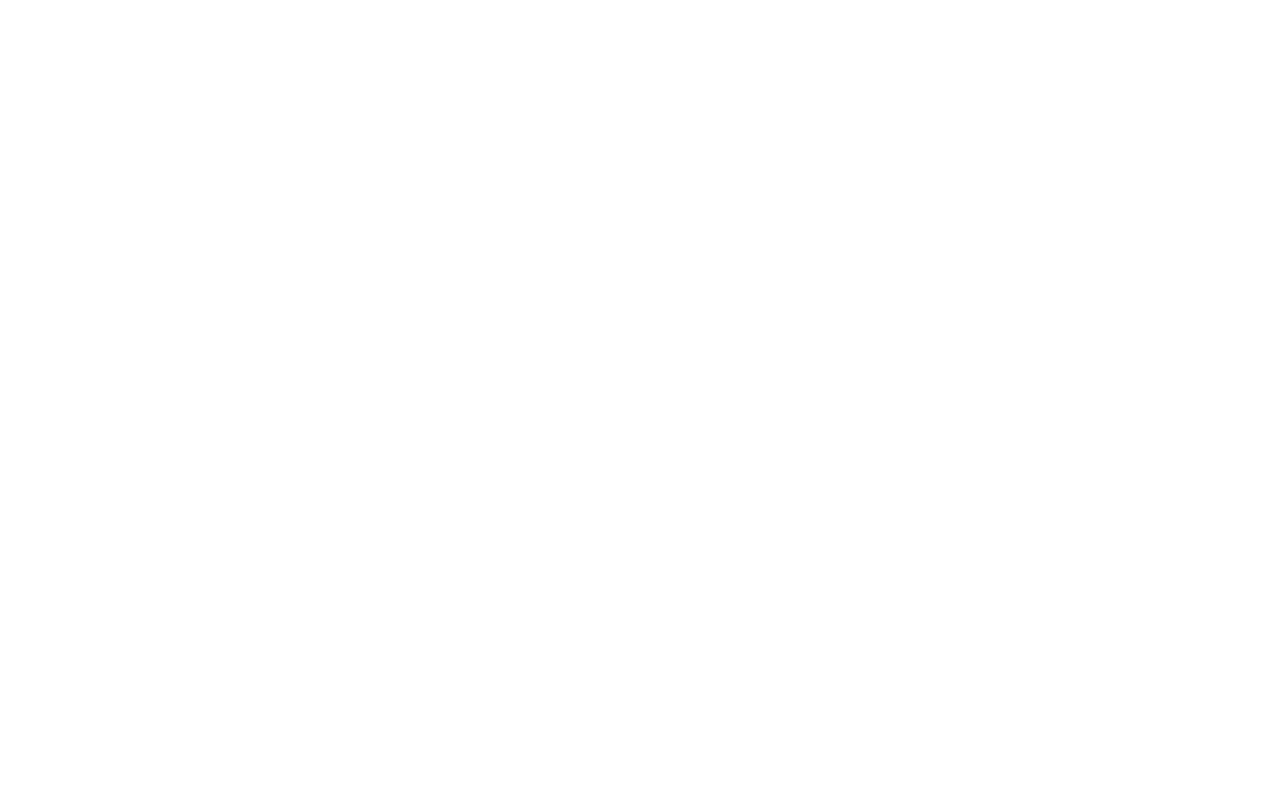
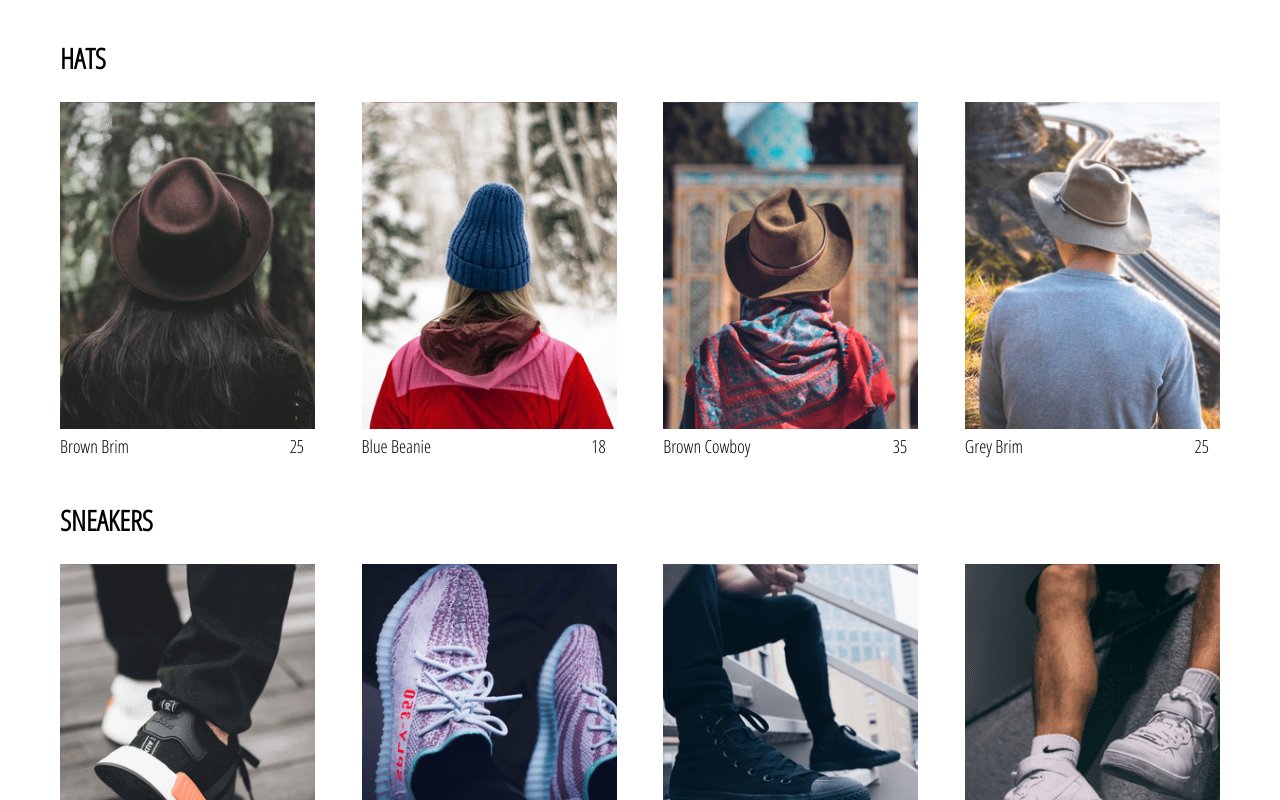
Before and after one commit to andresfm8/clothing-store, a React (Create React App) app: page /shop in a window 1280 px wide. Shown: the top 800 px of the page. Built offline with nearby package versions, Linux system fonts and the light colour scheme.

Commit message:
Created collection preview and item components

```diff
--- a/src/App.css
+++ b/src/App.css
@@ -1,3 +1,4 @@
 body {
   font-family: 'Open Sans Condensed';
+  padding: 20px 60px;
 }
--- a/src/App.js
+++ b/src/App.js
@@ -4,19 +4,14 @@
 import './App.css';
 
 import HomePage from './pages/homepage/homepage.component.jsx'
-
-const HatsPage = () => (
-  <div>
-    <h1>HATS PAGE</h1>
-  </div>
-)
+import ShopPage from './pages/shop/shop.component.jsx';
 
 function App() {
   return (
     <div>
       <Switch>
         <Route exact path="/" component={ HomePage }/>
-        <Route path="/shop/hats" component={ HatsPage }/>
+        <Route eaxt path="/shop" component= { ShopPage }/>
       </Switch>
     </div>
   );
--- /dev/null
+++ b/src/components/collection-item/collection-item.component.jsx
@@ -0,0 +1,16 @@
+import './collection-item.styles.scss';
+
+const CollectionItem = ({ id, name, price, imageUrl }) => (
+  <div className="collection-item">
+    <div className="image"
+        style={{
+          backgroundImage: `url(${imageUrl})`}}
+    />
+    <div className="collection-footer">
+      <span className="name">{name}</span>
+      <span className="price">{price}</span>
+    </div>
+  </div>
+)
+
+export default CollectionItem;
--- /dev/null
+++ b/src/components/collection-item/collection-item.styles.scss
@@ -0,0 +1,32 @@
+.collection-item {
+  width: 22%;
+  display: flex;
+  flex-direction: column;
+  height: 350px;
+  align-items: center;
+
+  .image {
+    width: 100%;
+    height: 95%;
+    background-size: cover;
+    background-position: center;
+    margin-bottom: 5px;
+  }
+
+  .collection-footer {
+    width: 100%;
+    height: 5%;
+    display: flex;
+    justify-content: space-between;
+    font-size: 18px;
+
+    .name {
+      width: 90%;
+      margin-bottom: 15px;
+    }
+
+    .price {
+      width: 10%;
+    }
+  }
+}
--- /dev/null
+++ b/src/components/collection.-preview/collection-preview.component.jsx
@@ -0,0 +1,17 @@
+import CollectionItem from '../collection-item/collection-item.component.jsx';
+import './collection-preview.styles.scss';
+
+const CollectionPreview = ({ title, items }) => (
+  <div className="collection-preview">
+    <h1 className="title"> { title.toUpperCase() } </h1>
+    <div className="preview">
+  	  {items
+        .filter((item, idx) => idx < 4)//Return items where index < 4
+        .map(({ id, ...otherItemProps }) => (
+          <CollectionItem key={id} {...otherItemProps}/>
+      ))}
+    </div>
+  </div>
+)
+
+export default CollectionPreview;
--- /dev/null
+++ b/src/components/collection.-preview/collection-preview.styles.scss
@@ -0,0 +1,15 @@
+.collection-preview {
+  display: flex;
+  flex-direction: column;
+  margin-bottom: 30px;
+
+  .title {
+    font-size: 28px;
+    margin-bottom: 25px;
+  }
+
+  .preview {
+    display: flex;
+    justify-content: space-between;
+  }
+}
--- a/src/components/directory/directory.component.jsx
+++ b/src/components/directory/directory.component.jsx
@@ -1,5 +1,6 @@
 import React from 'react';
 
+import SECTIONS_DATA from './sections.data.js'
 import './directory.styles.scss';
 
 import MenuItem from "../menu-item/menu-item.component";
@@ -9,40 +10,7 @@
   constructor() {
     super();
     this.state = {
-      sections: [
-        {
-          title: 'hats',
-          imageUrl: 'https://i.ibb.co/cvpntL1/hats.png',
-          id: 1,
-          linkUrl: 'shop/hats'
-        },
-        {
-          title: 'jackets',
-          imageUrl: 'https://i.ibb.co/px2tCc3/jackets.png',
-          id: 2,
-          linkUrl: 'shop/jackets'
-        },
-        {
-          title: 'sneakers',
-          imageUrl: 'https://i.ibb.co/0jqHpnp/sneakers.png',
-          id: 3,
-          linkUrl: 'shop/sneakers'
-        },
-        {
-          title: 'womens',
-          imageUrl: 'https://i.ibb.co/GCCdy8t/womens.png',
-          size: 'large',
-          id: 4,
-          linkUrl: 'shop/womens'
-        },
-        {
-          title: 'mens',
-          imageUrl: 'https://i.ibb.co/R70vBrQ/men.png',
-          size: 'large',
-          id: 5,
-          linkUrl: 'shop/mens'
-        }
-      ]
+      sections: SECTIONS_DATA
     }
   }
   render() {
```
